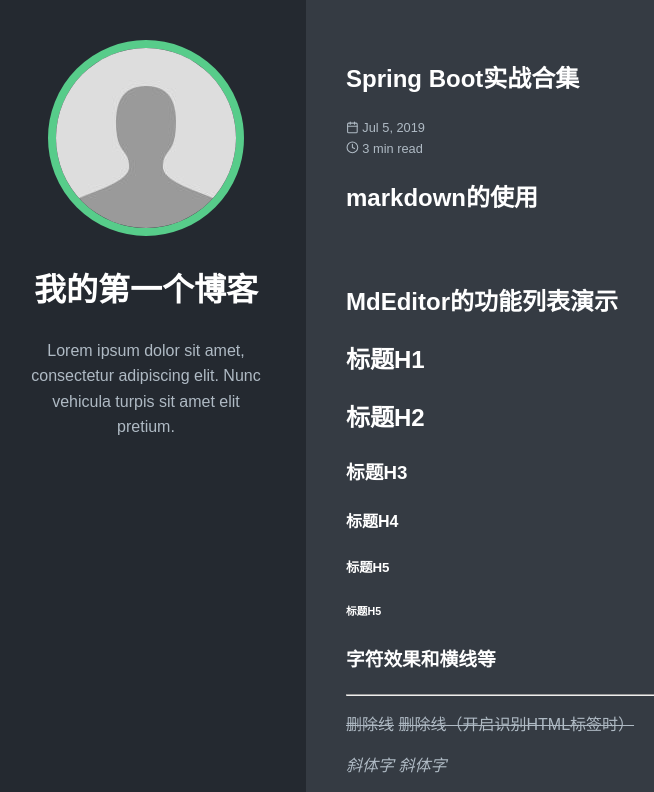
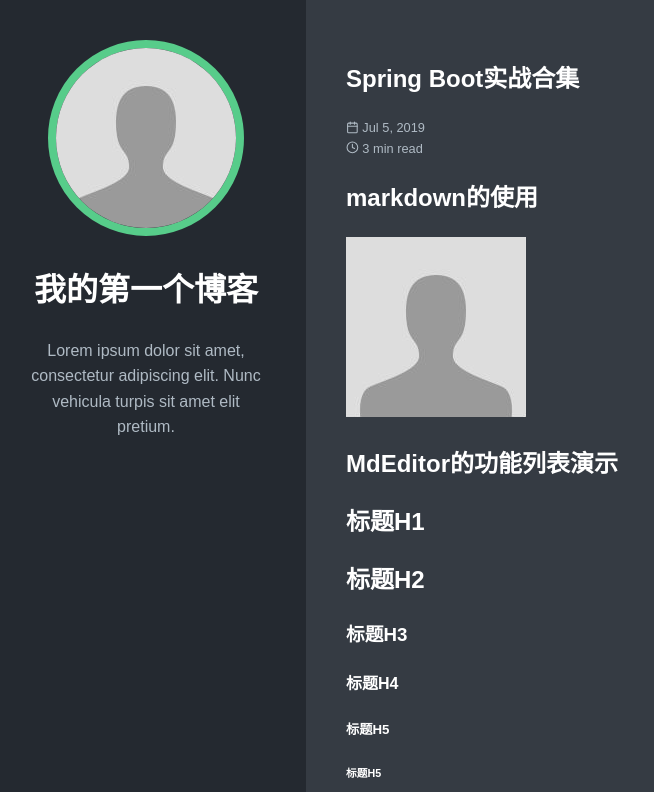
Before and after one commit to yixiaofan/yixiaofan.github.io, a plain HTML site: page about/index.html in a window 1280 px wide. Shown: the top 792 px of the page, without its empty margins (14-668 px from the left). Drawn offline with Linux system fonts and the light colour scheme.

Commit message:
markdown的使用2

```diff
--- a/about/index.html
+++ b/about/index.html
@@ -84,7 +84,7 @@
 
 <h1 id="markdown的使用">markdown的使用</h1>
 
-<p><img src="/blob/master/avatar.jpg" alt="" title="快捷键" /></p>
+<p><img src="https://github.com/yixiaofan/yixiaofan.github.io/blob/master/avatar.jpg" alt="" title="快捷键" /></p>
 
 <h2 id="mdeditor的功能列表演示">MdEditor的功能列表演示</h2>
 
```
